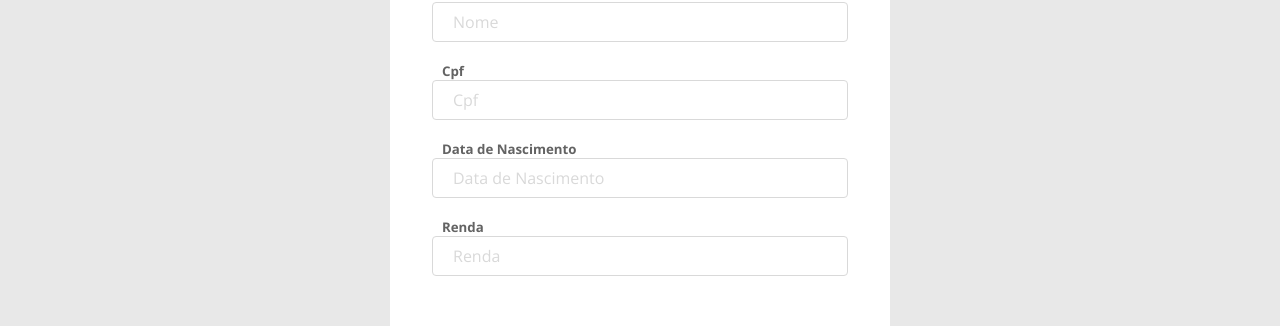
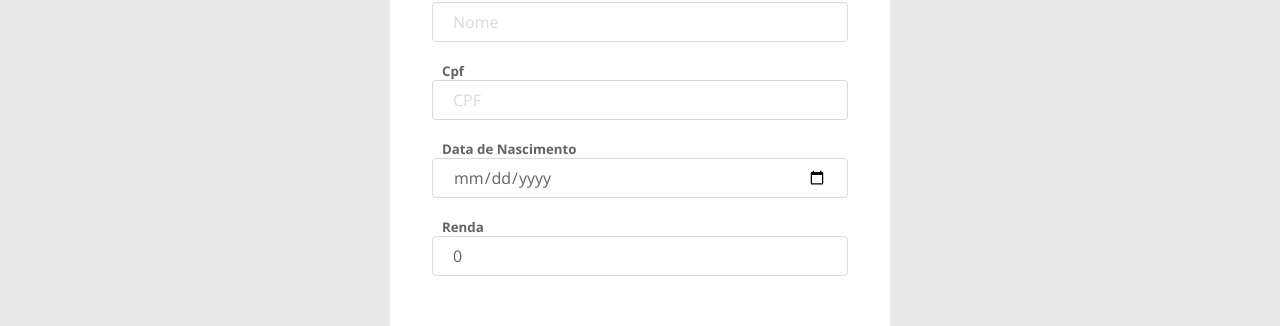
Before and after one commit to auriceliof/pessoal-ProjCrudBackFront, a React (Vite) app in the folder frontend/: page /Listings/1 in a window 1280 px wide. Shown: the part 193-519 px from the top of the page. Built offline with nearby package versions, Linux system fonts and the light colour scheme; no server answers.

Commit message:
Implemented form with FormInput

```diff
--- /dev/null
+++ b/frontend/src/components/FormInput/index.tsx
@@ -0,0 +1,8 @@
+export default function FormInput(props: any) {
+
+    const { validation, invalid, ...inputProps } = props;
+
+    return (
+        <input { ...inputProps } data-invalid={invalid} />
+    );
+}
--- a/frontend/src/pages/Listing/index.tsx
+++ b/frontend/src/pages/Listing/index.tsx
@@ -6,6 +6,7 @@ import { useEffect, useState } from 'react';
 import * as studentService from "../../services/student-service";
 import { StudentDTO } from '../../models/students';
 import { formatDateBR } from '../../utils/format';
+import { useNavigate } from 'react-router-dom';
 
 type QueryParams = {
     page: number;
@@ -13,6 +14,8 @@ type QueryParams = {
 }
 
 export default function Listing() {
+
+    const navigate = useNavigate();
 
     const [queryParams, setQueryParams] = useState<QueryParams>({
         page: 0,
@@ -29,6 +32,10 @@ export default function Listing() {
             })
     }, [])
 
+    function handleNewProduct() {
+        navigate("/listings/create")
+    };
+
     return (
         <main>
             <section id="proj-listing-section" className="proj-container">
@@ -37,7 +44,7 @@ export default function Listing() {
                 </div>
 
                 <div className="proj-mt40 proj-mb20">
-                    <div className="proj-listing-btn">
+                    <div className="proj-listing-btn" onClick={handleNewProduct}>
                         <ButtonPrimary name='Novo' />
                     </div>
                 </div>
--- a/frontend/src/pages/NewForm/index.tsx
+++ b/frontend/src/pages/NewForm/index.tsx
@@ -2,8 +2,46 @@ import './styles.css';
 import { Link } from 'react-router-dom';
 import ButtonSecondary from '../../components/ButtonSecondary';
 import ButtonPrimary from '../../components/ButtonPrimary';
+import FormInput from '../../components/FormInput';
+import { useState } from 'react';
+import * as forms from '../../utils/forms';
 
 export default function NewForm() {
+
+    const [formData, setFormData] = useState<any>({
+        name: {
+            value: "",
+            id: "name",
+            name: "name",
+            type: "text",
+            placeholder: "Nome"
+        },
+        cpf: {
+            value: "",
+            id: "cpf",
+            name: "cpf",
+            type: "text",
+            placeholder: "CPF"
+        },
+        birthDate: {
+            value: "",
+            id: "birthDate",
+            name: "birthDate",
+            type: "date",
+            placeholder: "Data de Nascimento"
+        },
+        income: {
+            value: 0,
+            id: "income",
+            name: "income",
+            type: "double",
+            placeholder: "Salário"
+        },
+    });
+
+    function handleInputChange(event: any) {
+        setFormData(forms.update(formData, event.target.name, event.target.value));
+    }
 
     return (
         <main>
@@ -14,21 +52,37 @@ export default function NewForm() {
                         <div className="proj-form-controls-container">
                             <div>
                                 <h5>Nome</h5>
-                                <input className="proj-form-control" type="text" placeholder='Nome'/>
+                                <FormInput
+                                    { ...formData.name }
+                                    className="proj-form-control"
+                                    onChange={handleInputChange}
+                                />
                             </div>
                             <div>
                                 <h5>Cpf</h5>
-                                <input className="proj-form-control" type="text" placeholder='Cpf'/>
+                                <FormInput
+                                    { ...formData.cpf }
+                                    className="proj-form-control"
+                                    onChange={handleInputChange}
+                                />
                             </div>
                             <div>
                                 <h5>Data de Nascimento</h5>
-                                <input className="proj-form-control" type="text" placeholder='Data de Nascimento'/>
+                                <FormInput
+                                    { ...formData.birthDate }
+                                    className="proj-form-control"
+                                    onChange={handleInputChange}
+
+                                />
                             </div>
                             <div>
                                 <h5>Renda</h5>
-                                <input className="proj-form-control" type="text" placeholder='Renda'/>
+                                <FormInput
+                                    { ...formData.income }
+                                    className="proj-form-control"
+                                    onChange={handleInputChange}
+                                />
                             </div>
-
                         </div>
 
                         <div className="proj-form-buttons">
--- /dev/null
+++ b/frontend/src/utils/forms.ts
@@ -0,0 +1,3 @@
+export function update(inputs: any, name: string, newValue: any) {
+    return{ ...inputs, [name]: { ...inputs[name], value: newValue} };
+}
```
